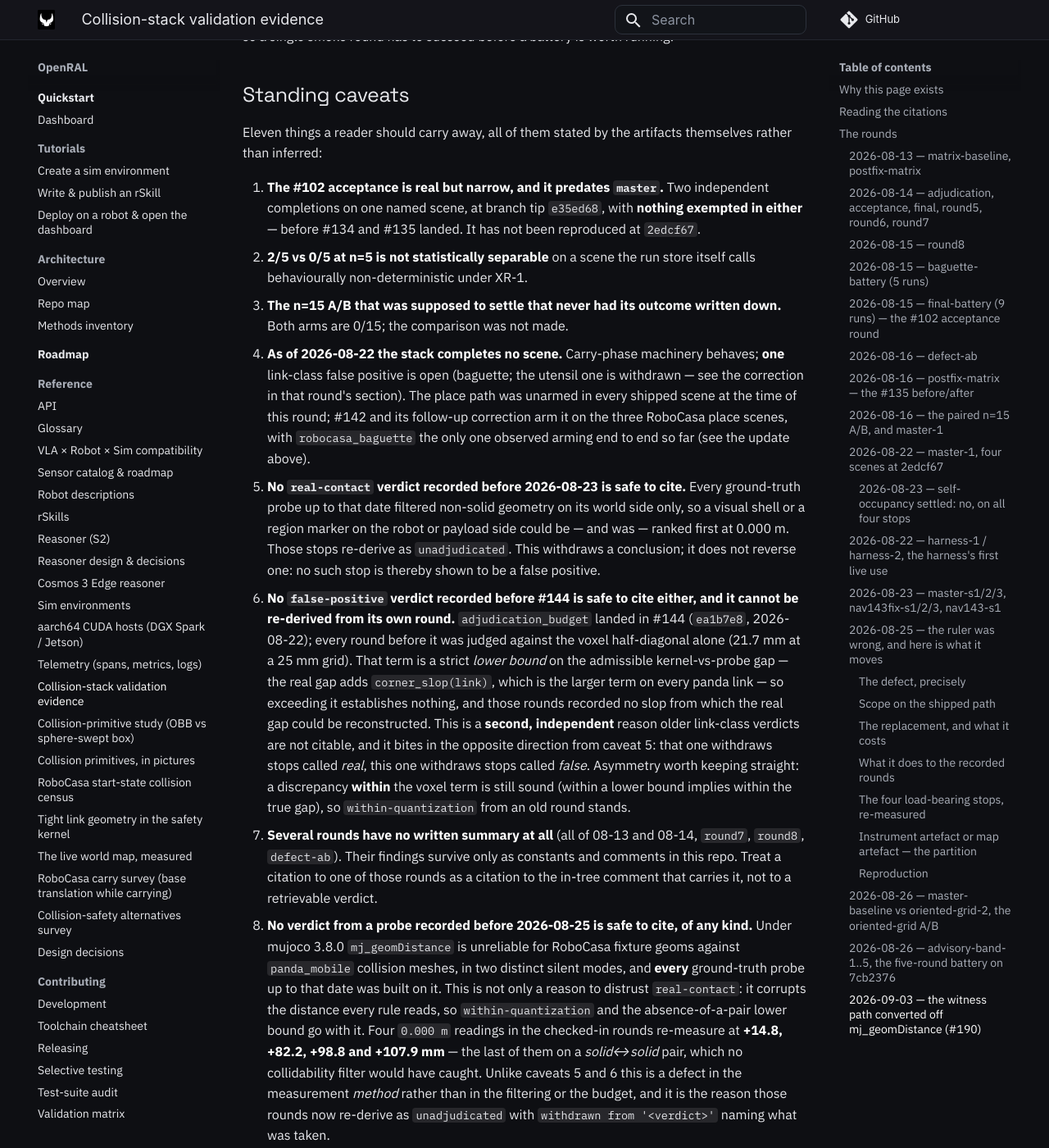
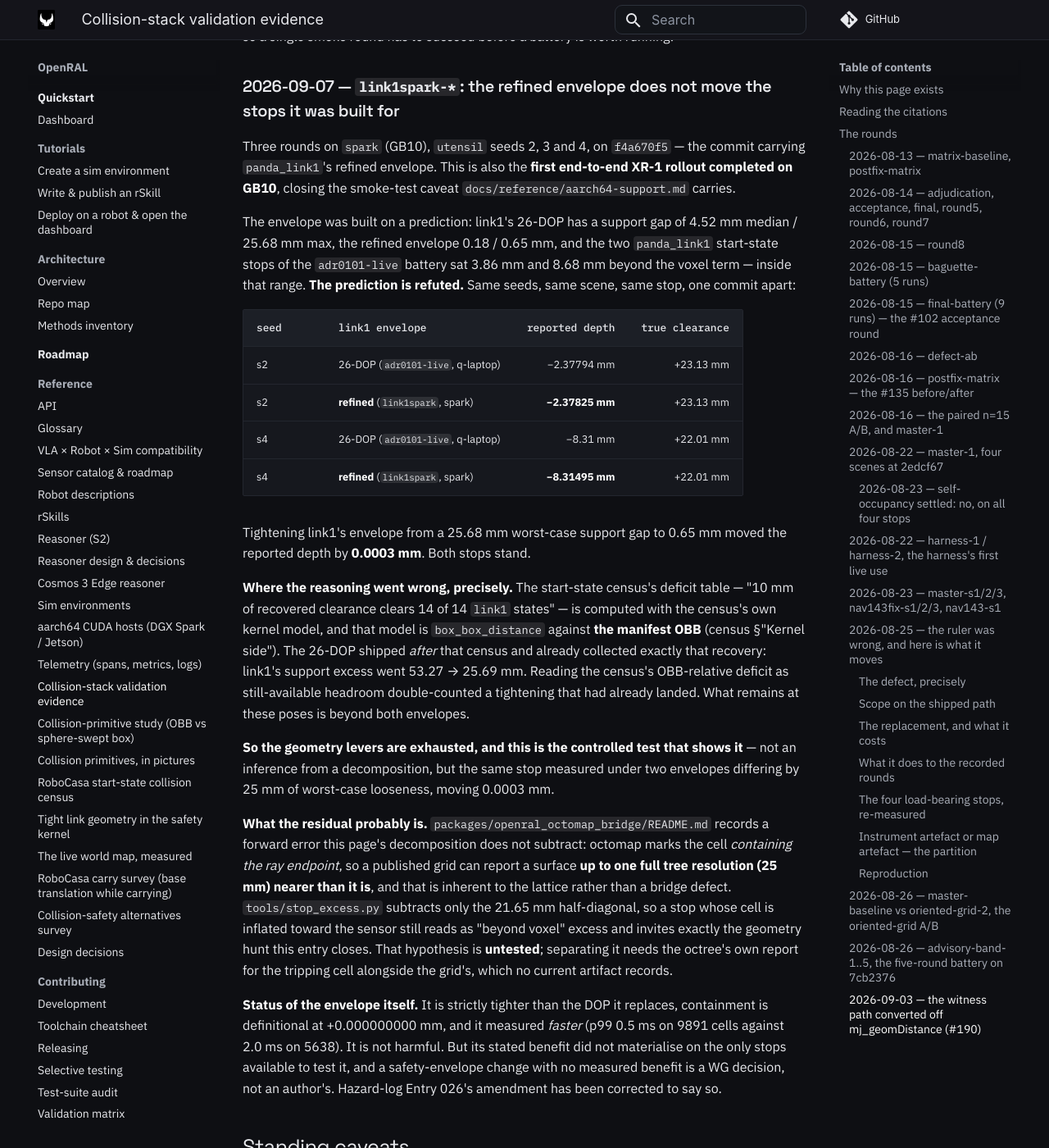
Before and after one commit to OpenRAL/openral, an MkDocs documentation site: the page built from docs/reference/collision-validation-evidence.md, in a window 1280 px wide and 1400 px high, scrolled down 48551 px. Shown: the whole window at 82% size. Built offline with MkDocs 1.6.1 and Material for MkDocs 9.7.7, drawn with Linux system fonts in a browser that asks for light colours; comment, search, counter and statistics services are not loaded.

Commit message:
docs(collision): the link1 refined envelope does not move the stops it was built for
Three rounds on spark, utensil seeds 2/3/4, on the commit carrying panda_link1's
refined envelope — also the first end-to-end XR-1 rollout completed on GB10.

The prediction is refuted. Same seed, same scene, same stop, one commit apart:
seed 2 reads -2.37794 mm under the 26-DOP and -2.37825 mm under the refined
envelope; seed 4 reads -8.31 and -8.31495. Tightening link1 from a 25.68 mm
worst-case support gap to 0.65 mm moved the reported depth by 0.0003 mm.

The reasoning error is identifiable. The start-state census's "10 mm clears 14
of 14 link1 states" is computed with box_box_distance against the manifest OBB.
The 26-DOP shipped after that census and already collected that recovery
(53.27 -> 25.69 mm). Treating the census's OBB-relative deficit as still-
available headroom double-counted a tightening that had already landed.

This is therefore the controlled test that the geometry levers are exhausted:
the same stop under two envelopes differing by 25 mm of worst-case looseness,
moving 0.0003 mm.

Notes the untested hypothesis for the residual: the octomap bridge's README
records that a published grid can report a surface up to one full tree
resolution (25 mm) nearer than it is, and stop_excess.py subtracts only the
21.65 mm half-diagonal — so map inflation reads as geometry excess and invites
exactly the hunt this entry closes.

Co-Authored-By: Claude Opus 5 (1M context) <noreply@anthropic.com>
Signed-off-by: Adrian <adrian@qualiastudios.dev>

```diff
--- a/docs/reference/collision-validation-evidence.md
+++ b/docs/reference/collision-validation-evidence.md
@@ -2022,6 +2022,61 @@ uncontended window on `q-laptop` or a host with headroom; `spark` (GB10) is the
 latter, with the caveat that XR-1 has never completed an end-to-end rollout
 there (`docs/reference/aarch64-support.md`), so a single smoke round has to
 succeed before a battery is worth running.
+
+
+### 2026-09-07 — `link1spark-*`: the refined envelope does not move the stops it was built for
+
+Three rounds on `spark` (GB10), `utensil` seeds 2, 3 and 4, on `f4a670f5` — the
+commit carrying `panda_link1`'s refined envelope. This is also the **first
+end-to-end XR-1 rollout completed on GB10**, closing the smoke-test caveat
+`docs/reference/aarch64-support.md` carries.
+
+The envelope was built on a prediction: link1's 26-DOP has a support gap of
+4.52 mm median / 25.68 mm max, the refined envelope 0.18 / 0.65 mm, and the two
+`panda_link1` start-state stops of the `adr0101-live` battery sat 3.86 mm and
+8.68 mm beyond the voxel term — inside that range. **The prediction is
+refuted.** Same seeds, same scene, same stop, one commit apart:
+
+| seed | link1 envelope | reported depth | true clearance |
+| --- | --- | ---: | ---: |
+| s2 | 26-DOP (`adr0101-live`, q-laptop) | −2.37794 mm | +23.13 mm |
+| s2 | **refined** (`link1spark`, spark) | **−2.37825 mm** | +23.13 mm |
+| s4 | 26-DOP (`adr0101-live`, q-laptop) | −8.31 mm | +22.01 mm |
+| s4 | **refined** (`link1spark`, spark) | **−8.31495 mm** | +22.01 mm |
+
+Tightening link1's envelope from a 25.68 mm worst-case support gap to 0.65 mm
+moved the reported depth by **0.0003 mm**. Both stops stand.
+
+**Where the reasoning went wrong, precisely.** The start-state census's deficit
+table — "10 mm of recovered clearance clears 14 of 14 `link1` states" — is
+computed with the census's own kernel model, and that model is
+`box_box_distance` against **the manifest OBB** (census §"Kernel side"). The
+26-DOP shipped *after* that census and already collected exactly that recovery:
+link1's support excess went 53.27 → 25.69 mm. Reading the census's OBB-relative
+deficit as still-available headroom double-counted a tightening that had already
+landed. What remains at these poses is beyond both envelopes.
+
+**So the geometry levers are exhausted, and this is the controlled test that
+shows it** — not an inference from a decomposition, but the same stop measured
+under two envelopes differing by 25 mm of worst-case looseness, moving 0.0003 mm.
+
+**What the residual probably is.** `packages/openral_octomap_bridge/README.md`
+records a forward error this page's decomposition does not subtract: octomap
+marks the cell *containing the ray endpoint*, so a published grid can report a
+surface **up to one full tree resolution (25 mm) nearer than it is**, and that is
+inherent to the lattice rather than a bridge defect. `tools/stop_excess.py`
+subtracts only the 21.65 mm half-diagonal, so a stop whose cell is inflated
+toward the sensor still reads as "beyond voxel" excess and invites exactly the
+geometry hunt this entry closes. That hypothesis is **untested**; separating it
+needs the octree's own report for the tripping cell alongside the grid's, which
+no current artifact records.
+
+**Status of the envelope itself.** It is strictly tighter than the DOP it
+replaces, containment is definitional at +0.000000000 mm, and it measured
+*faster* (p99 0.5 ms on 9891 cells against 2.0 ms on 5638). It is not harmful.
+But its stated benefit did not materialise on the only stops available to test
+it, and a safety-envelope change with no measured benefit is a WG decision, not
+an author's. Hazard-log Entry 026's amendment has been corrected to say so.
 
 
 ## Standing caveats
```
